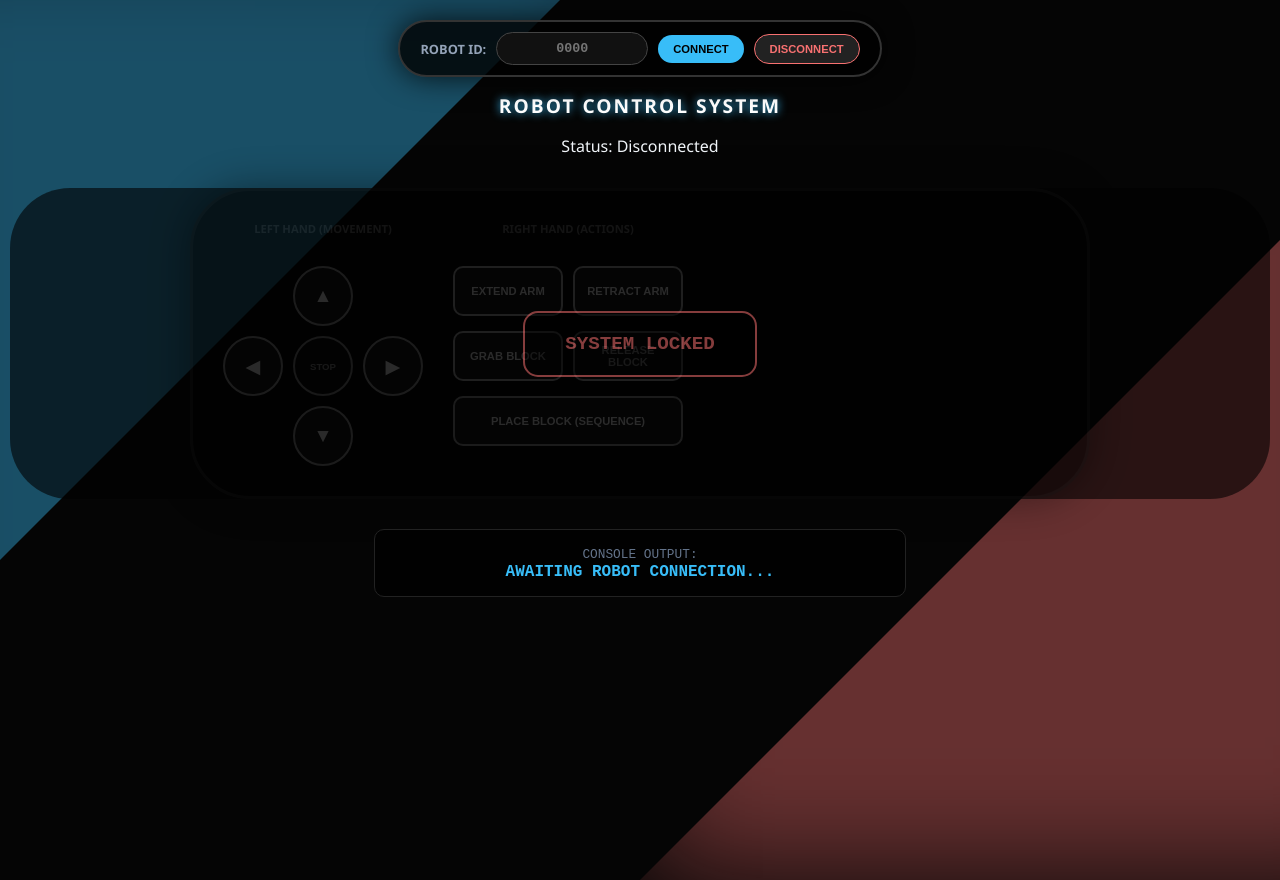
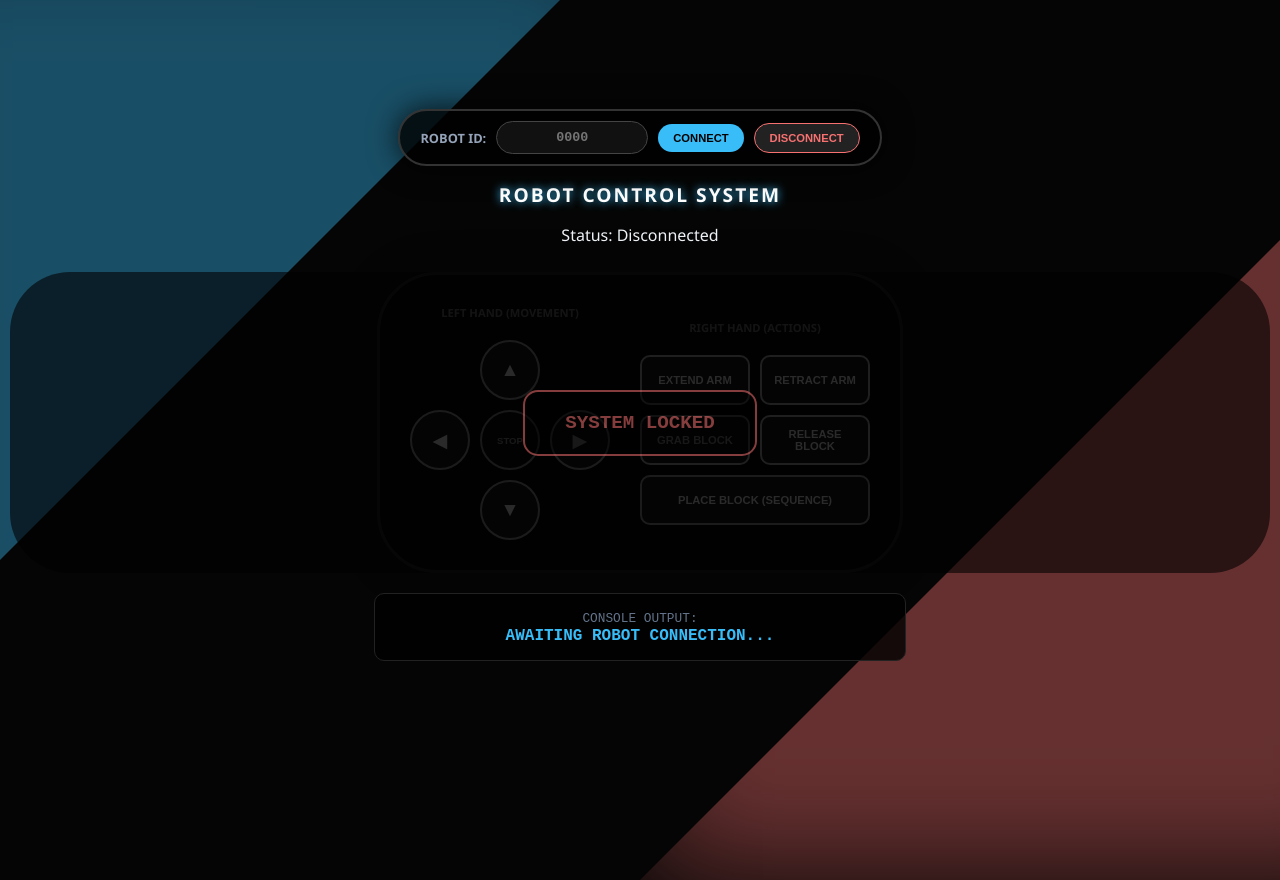
Before and after one commit to jerryrakun/controlller, a plain HTML site: page index.html in a window 1280 px wide. Shown: the top 880 px of the page. Drawn offline with Linux system fonts and the light colour scheme.

Commit message:
Update title and improve mobile responsiveness

```diff
--- a/index.html
+++ b/index.html
@@ -3,7 +3,7 @@
 <head>
     <meta charset="UTF-8">
     <meta name="viewport" content="width=device-width, initial-scale=1.0, maximum-scale=1.0, user-scalable=no">
-    <title>Robot Control | Fully Responsive</title>
+    <title>Robot Control | Pro Controller</title>
     <style>
         :root {
             --bg-dark: #050505;
@@ -21,14 +21,14 @@
             margin: 0;
             display: flex;
             flex-direction: column;
+            justify-content: center;
             align-items: center;
             min-height: 100vh;
-            /* FIXED: Changed overflow: hidden to allow scrolling on small screens */
             overflow-y: auto;
             overflow-x: hidden;
             user-select: none;
             position: relative;
-            padding: 20px 10px;
+            padding: 10px;
             box-sizing: border-box;
         }
 
@@ -71,7 +71,6 @@
             100% { transform: rotate(0deg); }
         }
 
-        /* Background Triangles */
         .bg-triangle {
             position: absolute;
             z-index: -1;
@@ -87,7 +86,6 @@
             bottom: -10%; right: -10%; clip-path: polygon(100% 100%, 0 100%, 100% 0);
         }
 
-        /* CUSTOM MODAL POPUP */
         .modal-overlay {
             position: fixed;
             top: 0; left: 0; width: 100%; height: 100%;
@@ -110,7 +108,6 @@
         .modal-box p { font-family: 'Courier New', monospace; margin-bottom: 25px; }
         .modal-btn { background: var(--accent-red); color: white; border: none; padding: 10px 30px; border-radius: 10px; cursor: pointer; font-weight: bold; text-transform: uppercase; }
 
-        /* Connection Module */
         .connection-module {
             z-index: 10;
             background: rgba(0, 0, 0, 0.8);
@@ -133,10 +130,10 @@
         .btn-connect { background: var(--accent-blue); color: black; border: none; padding: 8px 15px; border-radius: 20px; cursor: pointer; font-weight: bold; text-transform: uppercase; font-size: 0.7rem; transition: 0.3s; }
         .btn-disconnect { background: #222; color: var(--accent-red); border: 1px solid var(--accent-red); padding: 8px 15px; border-radius: 20px; cursor: pointer; font-weight: bold; text-transform: uppercase; font-size: 0.7rem; transition: 0.3s; }
 
-        .header { text-align: center; margin-bottom: 15px; z-index: 1; }
+        .header { text-align: center; margin-bottom: 10px; z-index: 1; }
         .header h1 { font-size: 1.2rem; letter-spacing: 2px; color: white; text-transform: uppercase; margin: 0; text-shadow: 0 0 10px var(--accent-blue); }
 
-        /* CONSOLE */
+        /* FIXED CONSOLE LAYOUT */
         .console-wrapper { position: relative; z-index: 1; width: 100%; display: flex; justify-content: center; }
         .lock-overlay {
             position: absolute; top: 0; left: 0; width: 100%; height: 100%;
@@ -153,16 +150,25 @@
         @keyframes blink { 0% { opacity: 1; } 50% { opacity: 0.5; } 100% { opacity: 1; } }
 
         .console-container {
-            display: flex; gap: 30px; background-color: var(--console-black);
-            padding: 30px; border-radius: 60px;
-            box-shadow: 0 0 40px rgba(0,0,0,1); border: 3px solid #222;
-            transition: 0.5s; filter: grayscale(1); opacity: 0.4; max-width: 900px;
-            width: 100%;
+            display: flex;
+            flex-direction: row; /* ALWAYS side-by-side */
+            gap: 30px;
+            background-color: var(--console-black);
+            padding: 30px;
+            border-radius: 60px;
+            box-shadow: 0 0 40px rgba(0,0,0,1);
+            border: 3px solid #222;
+            transition: 0.5s;
+            filter: grayscale(1);
+            opacity: 0.4;
+            max-width: 900px;
+            width: auto;
             box-sizing: border-box;
+            align-items: center;
         }
         .connected-state { filter: grayscale(0); opacity: 1; }
-        .hand-section { display: flex; flex-direction: column; align-items: center; gap: 20px; }
-        .hand-label { font-size: 0.7rem; color: #64748b; text-transform: uppercase; font-weight: bold; margin-bottom: 10px; }
+        .hand-section { display: flex; flex-direction: column; align-items: center; gap: 15px; }
+        .hand-label { font-size: 0.7rem; color: #64748b; text-transform: uppercase; font-weight: bold; margin-bottom: 5px; }
 
         /* Movement */
         .movement-pad { display: grid; grid-template-columns: repeat(3, 1fr); gap: 10px; }
@@ -175,7 +181,7 @@
         .btn-stop { background: #200; border-color: var(--accent-red); color: var(--accent-red); font-size: 0.6rem; font-weight: bold; }
 
         /* Actions */
-        .action-container { display: flex; flex-direction: column; gap: 15px; align-items: center; }
+        .action-container { display: flex; flex-direction: column; gap: 10px; align-items: center; }
         .action-row { display: flex; gap: 10px; }
         .btn-action {
             width: 110px; height: 50px; background: #111; border: 2px solid var(--accent-green);
@@ -191,26 +197,26 @@
         .btn-sequence:hover { background: var(--accent-blue); color: black; }
 
         .monitor {
-            margin-top: 30px; width: 90%; max-width: 500px; background: rgba(0, 0, 0, 0.8);
+            margin-top: 20px; width: 90%; max-width: 500px; background: rgba(0, 0, 0, 0.8);
             padding: 15px; border-radius: 10px; border: 1px solid #222;
             font-family: 'Courier New', monospace; text-align: center; z-index: 1;
-            margin-bottom: 40px; /* Added margin to bottom so it doesn't touch screen edge */
+            margin-bottom: 30px;
         }
         #status-text { color: var(--accent-blue); font-size: 1rem; font-weight: bold; text-transform: uppercase; }
         .highlight { color: var(--accent-green); }
 
-        /* MOBILE RESPONSIVENESS */
+        /* FIXED MOBILE VIEW: No more stacking! */
         @media (max-width: 768px) {
             .console-container {
-                flex-direction: column;
-                gap: 30px;
                 padding: 20px;
+                gap: 20px;
                 border-radius: 40px;
-                width: 100%;
+                transform: scale(0.9); /* Slightly shrink everything to fit the screen */
             }
-            .btn-move { width: 60px; height: 60px; }
-            .btn-action { width: 120px; height: 50px; }
-            .btn-sequence { width: 250px; height: 50px; }
+            .btn-move { width: 50px; height: 50px; font-size: 1rem; }
+            .btn-action { width: 100px; height: 45px; font-size: 0.6rem; }
+            .btn-sequence { width: 210px; height: 45px; font-size: 0.6rem; }
+            .header h1 { font-size: 1rem; }
         }
     </style>
 </head>
```
